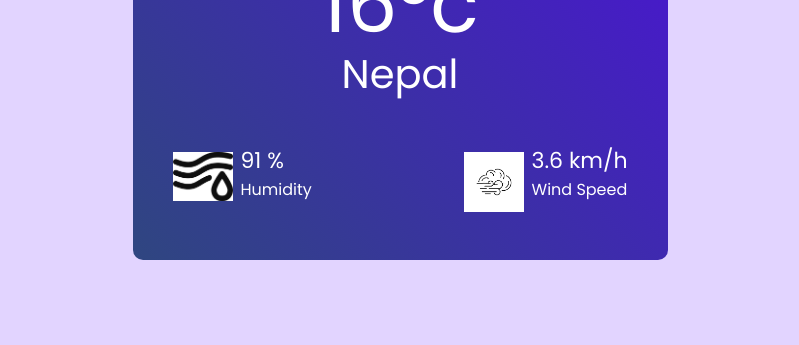
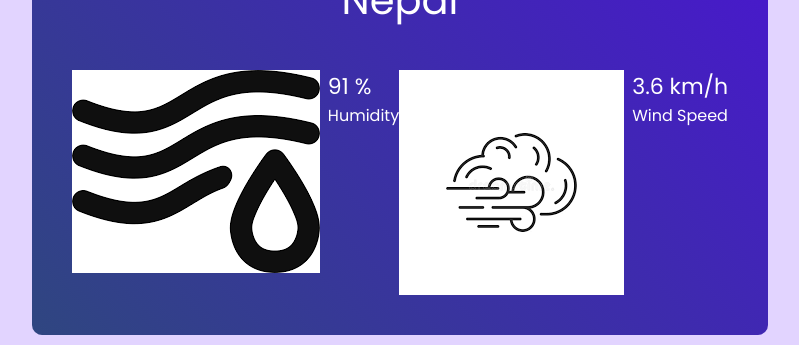
Before and after one commit to pratimaasapkota/weather-app, a React (Vite) app: page / in a window 1280 px wide. Shown: the part 429-774 px from the top of the page, without its empty margins (240-1039 px from the left). Built offline with nearby package versions, Linux system fonts and the light colour scheme.

Commit message:
humidity and wind added

```diff
--- a/src/components/Weather.css
+++ b/src/components/Weather.css
@@ -66,12 +66,3 @@ weather-data .col img{
     width: 26px;
     margin-top: 10px;
 }
-.humidityweather-icon{
-
-    width: 60px;
-     margin: 8px 0;
-}
-.windweather-icon{
-    width: 60px;
-     margin: 8px 0;
-}
```
